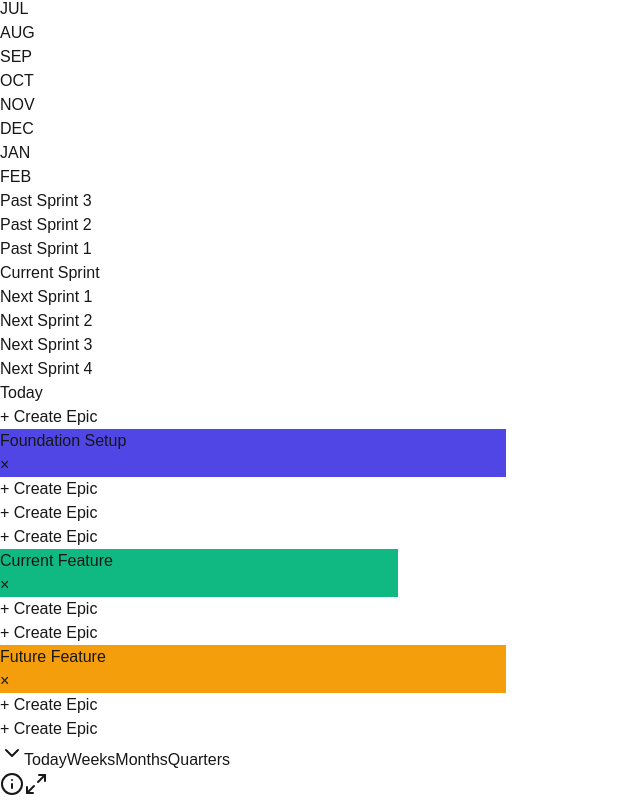
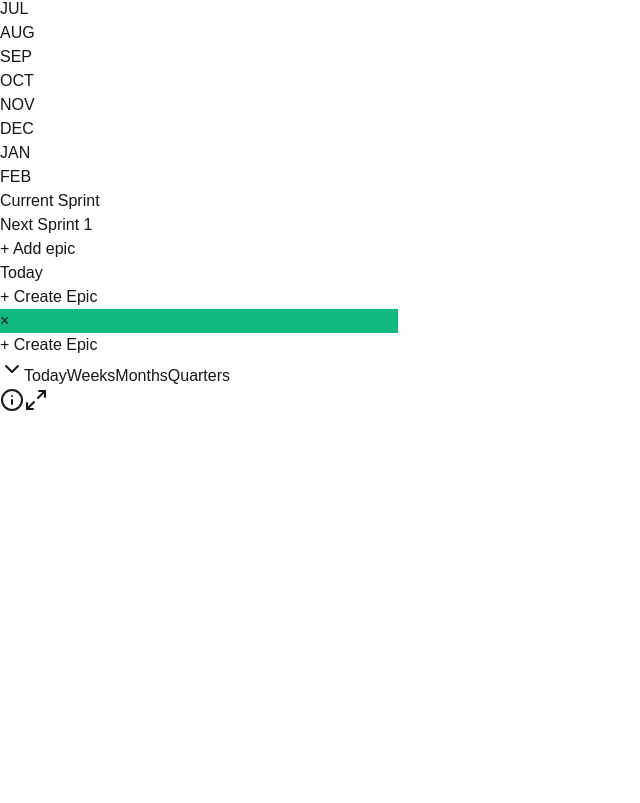
Before and after one commit to marcuapps/jira-like-interface, a Next.js app: page /timeline2 in a window 1280 px wide. Shown: the part 1546-2349 px from the top of the page, without its empty margins (0-640 px from the left). After the commit the page ends 1965 px from the top, so only its background shows below. Built offline with nearby package versions, Linux system fonts and the light colour scheme.

Commit message:
Add add sprint function

```diff
--- a/src/components/NewScrollableTimeline.tsx
+++ b/src/components/NewScrollableTimeline.tsx
@@ -14,6 +14,7 @@ interface ScrollableTimelineViewProps {
   onCreateEpic?: (sprintId: string) => void;
   onUpdateEpic?: (epicId: string, updates: Partial<Epic>) => void;
   onDeleteEpic?: (epicId: string) => void;
+  onCreateSprint?: (sprintId: string) => void;
 }
 
 const ScrollableTimeline: React.FC<ScrollableTimelineViewProps> = ({
@@ -21,6 +22,7 @@ const ScrollableTimeline: React.FC<ScrollableTimelineViewProps> = ({
   onCreateEpic,
   onUpdateEpic,
   onDeleteEpic,
+  onCreateSprint,
 }) => {
   // Get today's date
   const today = new Date();
@@ -494,6 +496,10 @@ const handleEpicMouseDown = (
   }
 };
 
+const handleAddSprint = (sprintId: string) => {
+  onCreateSprint && onCreateSprint(sprintId);
+}
+
   return (
     <div className="flex flex-col border border-gray-200 rounded">
       {/* Single scrollable container that includes both header and content */}
@@ -546,11 +552,17 @@ const handleEpicMouseDown = (
               {sprints.map((sprint) => (
                 <div
                   key={sprint.id}
-                  className="p-4 border-b border-gray-200 h-20 flex items-center"
+                  className="p-4 border-b border-gray-200 h-12 flex items-center"
                 >
                   <div className="font-medium">{sprint.name}</div>
                 </div>
               ))}
+              <div className="p-4 border-b border-gray-200 h-12 flex items-center">
+                <button
+                  className='py-1 rounded text-gray-700 hover:bg-gray-50'
+                  onClick={() => handleAddSprint(sprints[0].id)}
+                >+ Add epic</button>
+              </div>
             </div>
 
             {/* Scrollable timeline grid */}
@@ -589,7 +601,7 @@ const handleEpicMouseDown = (
                 <div
                   key={sprint.id}
                   data-sprint-id={sprint.id}
-                  className={`relative border-b border-gray-200 h-20 sprint-row ${
+                  className={`relative border-b border-gray-200 h-12 sprint-row ${
                     currentHoverSprint === sprint.id && draggingEpic ? 'bg-blue-50' : ''
                   }`}
                 >
@@ -602,6 +614,7 @@ const handleEpicMouseDown = (
 
                   {/* Epics in this sprint */}
                   {sprint.epics?.map((epic) => {
+                    if (epic.startDate && epic.endDate) {
                     const style = calculateItemStyle(epic.startDate, epic.endDate);
                     const isDragging = draggingEpic === epic.id;
                     const isResizing = resizingEpic?.id === epic.id;
@@ -609,7 +622,7 @@ const handleEpicMouseDown = (
                     return (
                       <div
                         key={epic.id}
-                        className={`absolute top-1/2 transform -translate-y-1/2 h-10 rounded text-white px-3 flex items-center overflow-hidden
+                        className={`absolute top-1/2 transform -translate-y-1/2 h-6 rounded text-white px-3 flex items-center overflow-hidden
                                   ${isDragging || isResizing ? 'opacity-70 shadow-lg z-10 cursor-move' : 'cursor-pointer hover:brightness-90'}`}
                         style={{
                           ...style,
@@ -624,7 +637,7 @@ const handleEpicMouseDown = (
                         ></div>
 
                         <span className="whitespace-nowrap overflow-hidden text-ellipsis">
-                          {epic.name}
+                          {/* {epic.name} */}
                         </span>
 
                         {/* Right resize handle */}
@@ -647,6 +660,7 @@ const handleEpicMouseDown = (
                         )}
                       </div>
                     );
+                  }
                   })}
                 </div>
               ))}
--- a/src/components/NewTimelineContainer.tsx
+++ b/src/components/NewTimelineContainer.tsx
@@ -10,35 +10,6 @@ const NewTimelineContainer: React.FC = () => {
 
   const [sprints, setSprints] = useState<Sprint[]>([
     // Generate multiple sprints spanning past and future
-    {
-      id: 'sprint-past-3',
-      name: 'Past Sprint 3',
-      startDate: new Date(today.getFullYear(), today.getMonth() - 6, 1),
-      endDate: new Date(today.getFullYear(), today.getMonth() - 5, 14),
-      epics: [
-        {
-          id: 'epic-1',
-          name: 'Foundation Setup',
-          startDate: new Date(today.getFullYear(), today.getMonth() - 6, 1),
-          endDate: new Date(today.getFullYear(), today.getMonth() - 4, 15),
-          color: '#4f46e5'
-        }
-      ]
-    },
-    {
-      id: 'sprint-past-2',
-      name: 'Past Sprint 2',
-      startDate: new Date(today.getFullYear(), today.getMonth() - 4, 1),
-      endDate: new Date(today.getFullYear(), today.getMonth() - 3, 14),
-      epics: []
-    },
-    {
-      id: 'sprint-past-1',
-      name: 'Past Sprint 1',
-      startDate: new Date(today.getFullYear(), today.getMonth() - 2, 1),
-      endDate: new Date(today.getFullYear(), today.getMonth() - 1, 14),
-      epics: []
-    },
     {
       id: 'sprint-current',
       name: 'Current Sprint',
@@ -61,36 +32,91 @@ const NewTimelineContainer: React.FC = () => {
       endDate: new Date(today.getFullYear(), today.getMonth() + 1, 14),
       epics: []
     },
-    {
-      id: 'sprint-next-2',
-      name: 'Next Sprint 2',
-      startDate: new Date(today.getFullYear(), today.getMonth() + 2, 1),
-      endDate: new Date(today.getFullYear(), today.getMonth() + 2, 14),
-      epics: [
-        {
-          id: 'epic-3',
-          name: 'Future Feature',
-          startDate: new Date(today.getFullYear(), today.getMonth() + 2, 1),
-          endDate: new Date(today.getFullYear(), today.getMonth() + 4, 15),
-          color: '#f59e0b'
-        }
-      ]
-    },
-    {
-      id: 'sprint-next-3',
-      name: 'Next Sprint 3',
-      startDate: new Date(today.getFullYear(), today.getMonth() + 3, 1),
-      endDate: new Date(today.getFullYear(), today.getMonth() + 3, 14),
-      epics: []
-    },
-    {
-      id: 'sprint-next-4',
-      name: 'Next Sprint 4',
-      startDate: new Date(today.getFullYear(), today.getMonth() + 4, 1),
-      endDate: new Date(today.getFullYear(), today.getMonth() + 4, 14),
-      epics: []
-    }
   ]);
+
+  // const [sprints, setSprints] = useState<Sprint[]>([
+  //   // Generate multiple sprints spanning past and future
+  //   {
+  //     id: 'sprint-past-3',
+  //     name: 'Past Sprint 3',
+  //     startDate: new Date(today.getFullYear(), today.getMonth() - 6, 1),
+  //     endDate: new Date(today.getFullYear(), today.getMonth() - 5, 14),
+  //     epics: [
+  //       {
+  //         id: 'epic-1',
+  //         name: 'Foundation Setup',
+  //         startDate: new Date(today.getFullYear(), today.getMonth() - 6, 1),
+  //         endDate: new Date(today.getFullYear(), today.getMonth() - 4, 15),
+  //         color: '#4f46e5'
+  //       }
+  //     ]
+  //   },
+  //   {
+  //     id: 'sprint-past-2',
+  //     name: 'Past Sprint 2',
+  //     startDate: new Date(today.getFullYear(), today.getMonth() - 4, 1),
+  //     endDate: new Date(today.getFullYear(), today.getMonth() - 3, 14),
+  //     epics: []
+  //   },
+  //   {
+  //     id: 'sprint-past-1',
+  //     name: 'Past Sprint 1',
+  //     startDate: new Date(today.getFullYear(), today.getMonth() - 2, 1),
+  //     endDate: new Date(today.getFullYear(), today.getMonth() - 1, 14),
+  //     epics: []
+  //   },
+  //   {
+  //     id: 'sprint-current',
+  //     name: 'Current Sprint',
+  //     startDate: new Date(today.getFullYear(), today.getMonth(), 1),
+  //     endDate: new Date(today.getFullYear(), today.getMonth(), 14),
+  //     epics: [
+  //       {
+  //         id: 'epic-2',
+  //         name: 'Current Feature',
+  //         startDate: new Date(today.getFullYear(), today.getMonth() - 1, 15),
+  //         endDate: new Date(today.getFullYear(), today.getMonth() + 1, 15),
+  //         color: '#10b981'
+  //       }
+  //     ]
+  //   },
+  //   {
+  //     id: 'sprint-next-1',
+  //     name: 'Next Sprint 1',
+  //     startDate: new Date(today.getFullYear(), today.getMonth() + 1, 1),
+  //     endDate: new Date(today.getFullYear(), today.getMonth() + 1, 14),
+  //     epics: []
+  //   },
+  //   {
+  //     id: 'sprint-next-2',
+  //     name: 'Next Sprint 2',
+  //     startDate: new Date(today.getFullYear(), today.getMonth() + 2, 1),
+  //     endDate: new Date(today.getFullYear(), today.getMonth() + 2, 14),
+  //     epics: [
+  //       {
+  //         id: 'epic-3',
+  //         name: 'Future Feature',
+  //         startDate: new Date(today.getFullYear(), today.getMonth() + 2, 1),
+  //         endDate: new Date(today.getFullYear(), today.getMonth() + 4, 15),
+  //         color: '#f59e0b'
+  //       }
+  //     ]
+  //   },
+  //   {
+  //     id: 'sprint-next-3',
+  //     name: 'Next Sprint 3',
+  //     startDate: new Date(today.getFullYear(), today.getMonth() + 3, 1),
+  //     endDate: new Date(today.getFullYear(), today.getMonth() + 3, 14),
+  //     epics: []
+  //   },
+  //   {
+  //     id: 'sprint-next-4',
+  //     name: 'Next Sprint 4',
+  //     startDate: new Date(today.getFullYear(), today.getMonth() + 4, 1),
+  //     endDate: new Date(today.getFullYear(), today.getMonth() + 4, 14),
+  //     epics: []
+  //   }
+  // ]);
 
   // Create a new epic
   const handleCreateEpic = (sprintId: string) => {
@@ -141,6 +167,28 @@ const NewTimelineContainer: React.FC = () => {
     );
   };
 
+
+  // Create new sprint
+  const handleCreateSprint = (sprintId: string) => {
+    const sprint = sprints.find(s => s.id === sprintId);
+    if (!sprint) return;
+
+    // Create sprint with default 2 week duration
+    const newEpic: Epic = {
+      id: `epic-${Date.now()}`,
+      name: `New Epic ${Math.floor(Math.random() * 1000)}`,
+      color: getRandomColor()
+    };
+
+    setSprints(
+      sprints.map(s =>
+        s.id === sprintId
+          ? { ...s, epics: [...(s.epics || []), newEpic] }
+          : s
+      )
+    );
+  };
+
   // Helper function to generate random colors
   function getRandomColor(): string {
     const colors = [
@@ -167,6 +215,7 @@ const NewTimelineContainer: React.FC = () => {
             onCreateEpic={handleCreateEpic}
             onUpdateEpic={handleUpdateEpic}
             onDeleteEpic={handleDeleteEpic}
+            onCreateSprint={handleCreateSprint}
           />
         </div>
       </div>
--- a/src/lib/types.ts
+++ b/src/lib/types.ts
@@ -31,8 +31,8 @@ export interface Sprint {
 export interface Epic {
   id: string;
   name: string;
-  startDate: Date;
-  endDate: Date;
+  startDate?: Date;
+  endDate?: Date;
   color?: string;
 }
 
```
